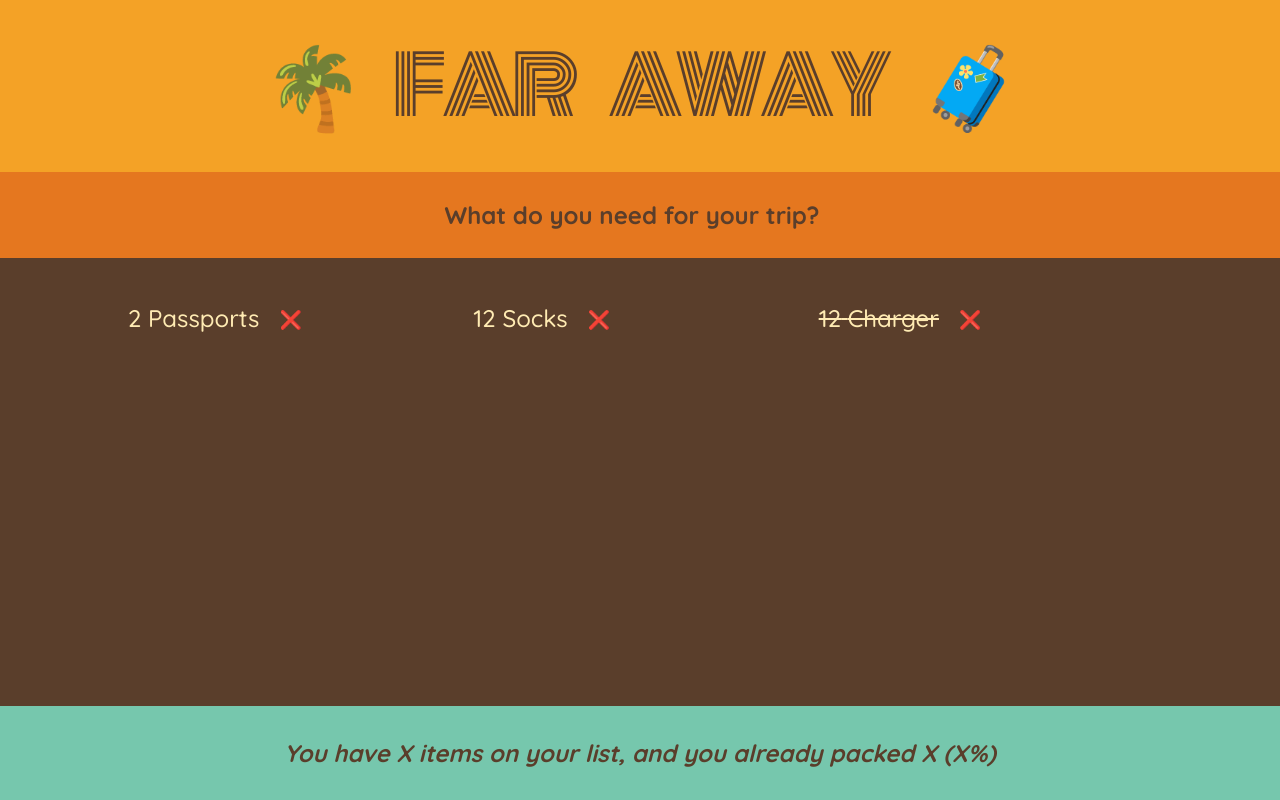
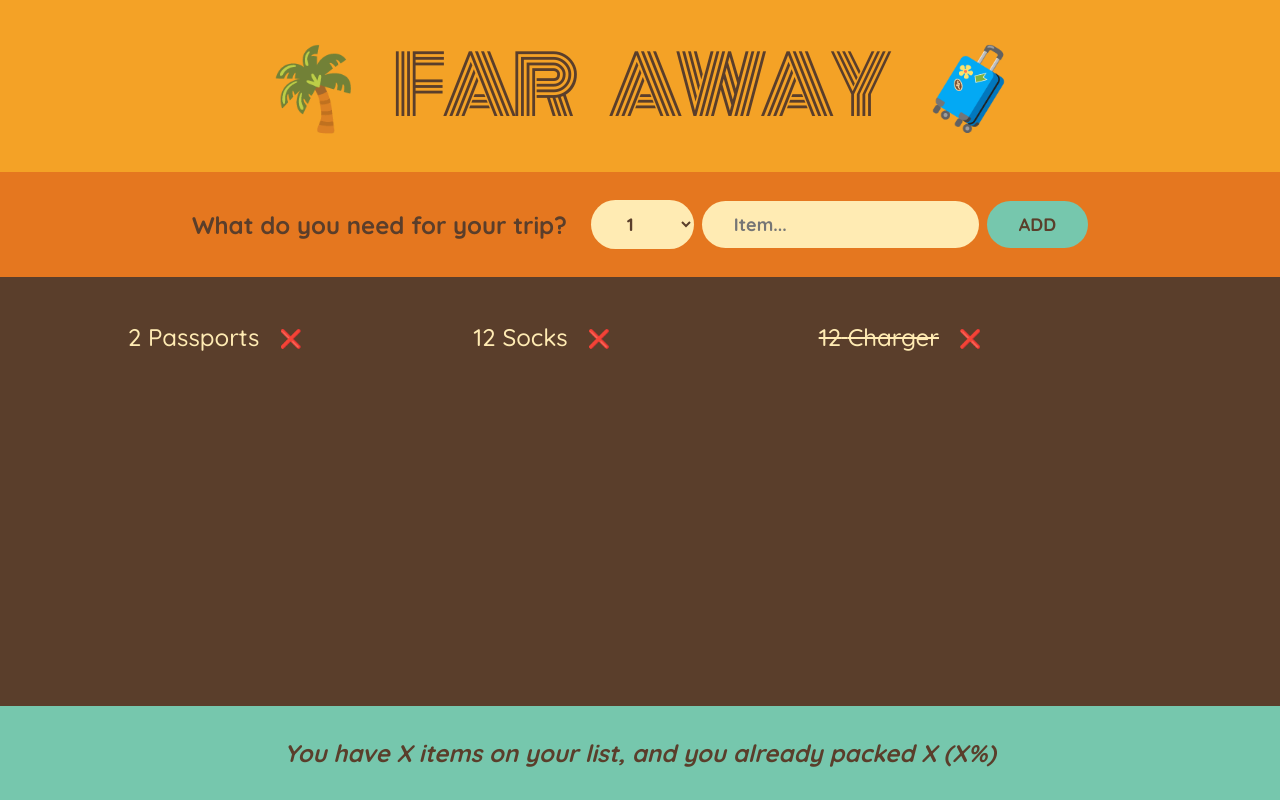
Before and after one commit to rodrigotfdev/reactTravelList, a React (Vite) app: page / in a window 1280 px wide. Built offline with nearby package versions, Linux system fonts and the light colour scheme.

Commit message:
feat(form): build form and handle submissions

```diff
--- a/src/components/Form.jsx
+++ b/src/components/Form.jsx
@@ -1,9 +1,22 @@
-import React from 'react'
+import React from "react";
 
 export default function Form() {
+  function handleSubmit(e) {
+    e.preventDefault();
+  }
+
   return (
-    <div className='add-form'>
-        <h3>What do you need for your trip?</h3>
+    <div className="add-form" onSubmit={handleSubmit}>
+      <h3>What do you need for your trip?</h3>
+      <select>
+        {Array.from({ length: 10 }, (_, i) => i + 1).map((num) => (
+          <option value={num} key={num}>
+            {num}
+          </option>
+        ))}
+      </select>
+      <input type="text" name="" id="" placeholder="Item..." />
+      <button>Add</button>
     </div>
-  )
+  );
 }
--- a/src/components/PackingList.jsx
+++ b/src/components/PackingList.jsx
@@ -11,7 +11,7 @@
     <div className="list">
       <ul>
         {initialItems.map((item) => (
-          <Item itemObj={item} />
+          <Item itemObj={item} key={item.id} />
         ))}
       </ul>
     </div>
```
